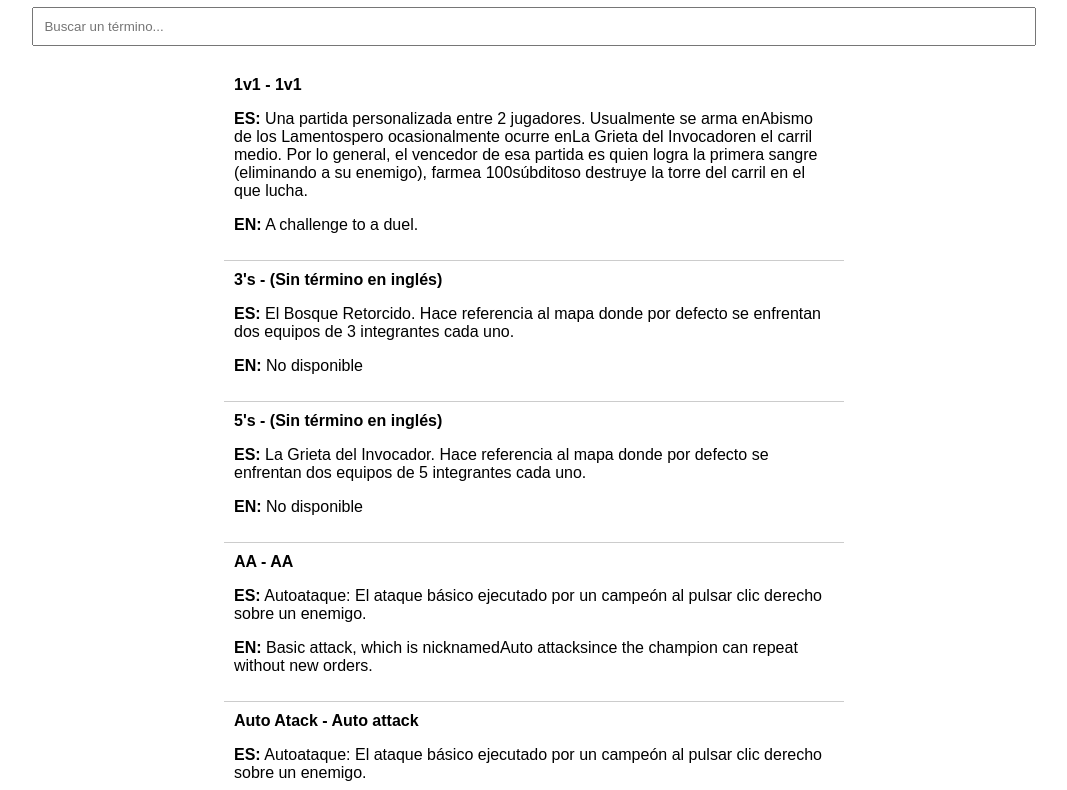
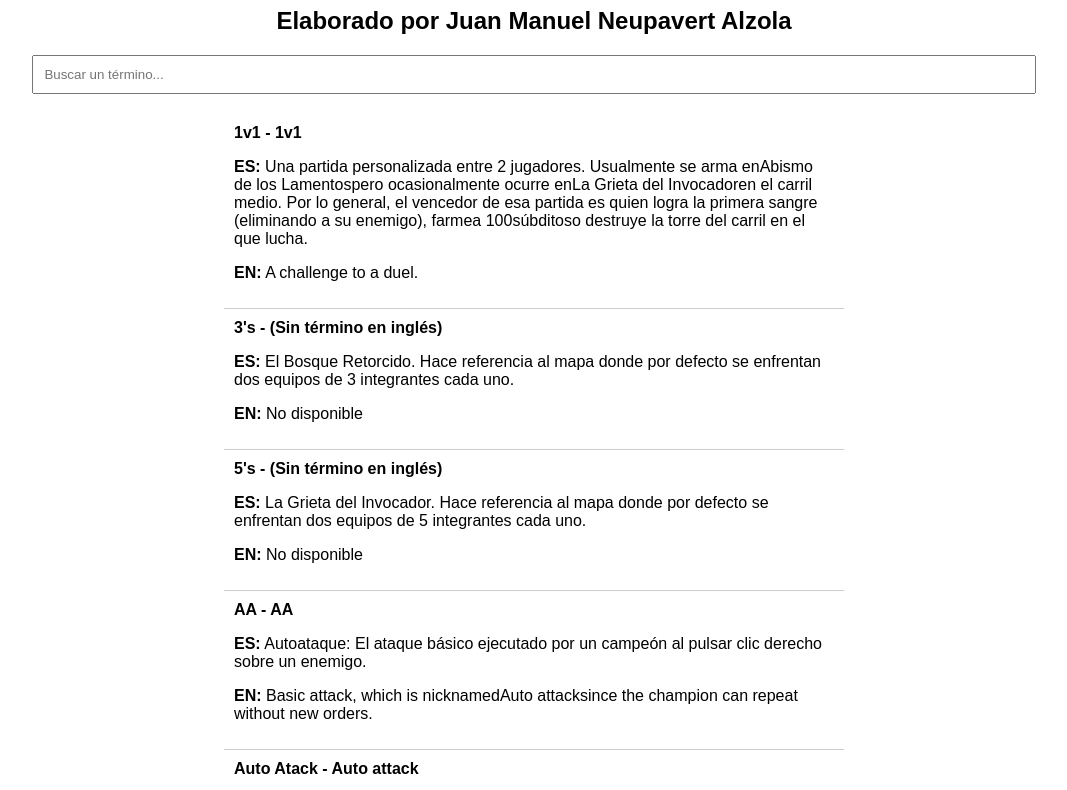
Before and after one commit to neupavertjm/TESVIDLOL, a plain HTML site: page index.html in a window 1280 px wide. Shown: the part 101-891 px from the top of the page, without its empty margins (106-1173 px from the left). Drawn offline with Linux system fonts and the light colour scheme; a script that the page names is missing.

Commit message:
index.html

```diff
--- a/index.html
+++ b/index.html
@@ -13,6 +13,7 @@
 </head>
 <body>
     <h1>Diccionario de League of Legends</h1>
+    <h2>Elaborado por Juan Manuel Neupavert Alzola</h2>
     <input type="text" id="buscador" placeholder="Buscar un término..." onkeyup="buscarTermino()">
     <div id="resultados"></div>
 
```
